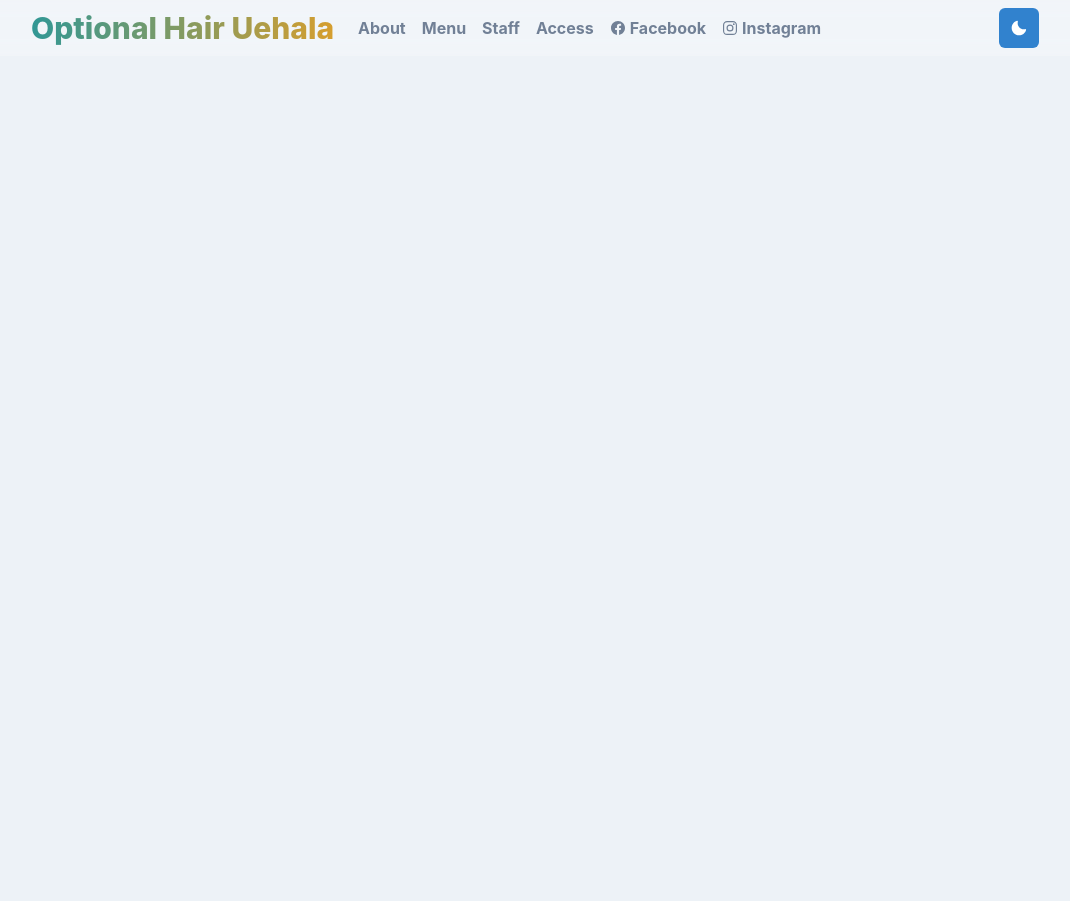
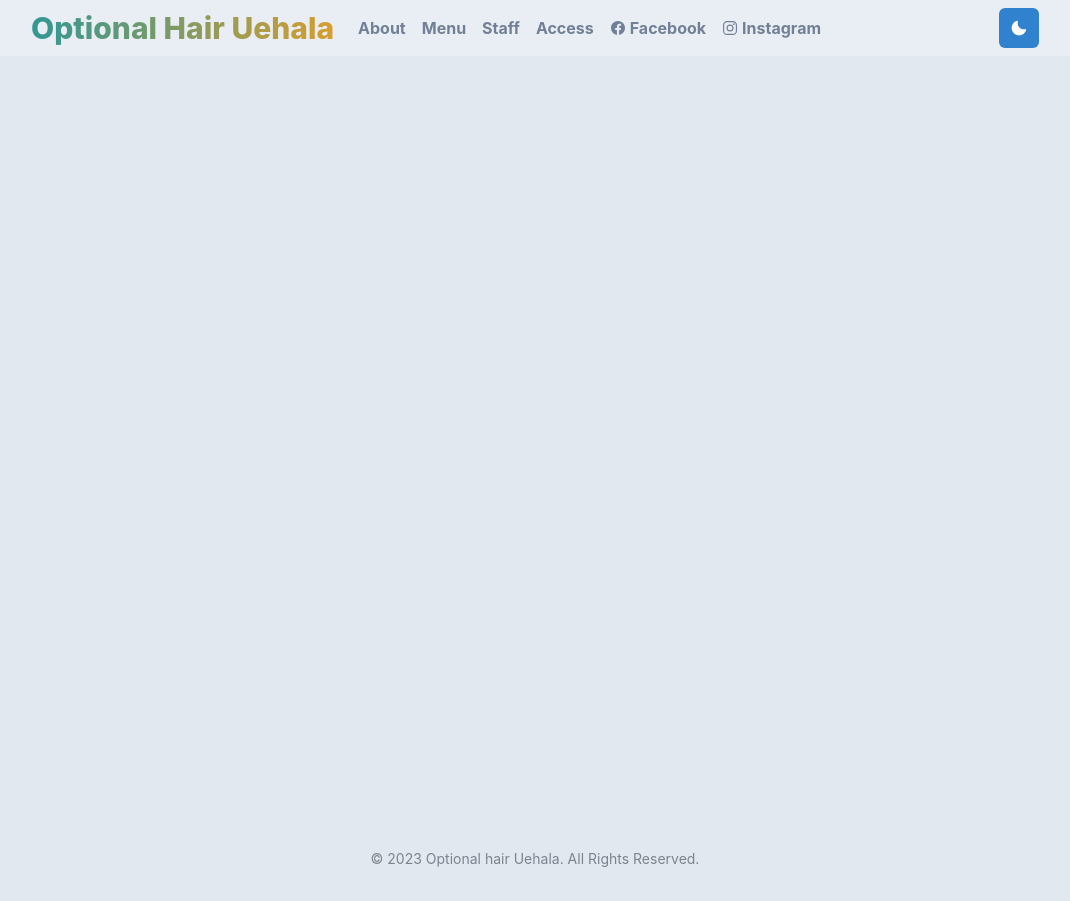
Before and after one commit to Glimmer5/optional_hair_uehala, a Next.js app: page / in a window 1280 px wide. Shown: the whole page, without its empty margins (105-1175 px from the left). Before the commit the page ends 800 px from the top, so only its background shows below. Built offline with nearby package versions, Linux system fonts and the light colour scheme; a web font is replaced by a local one.

Commit message:
[add]footer

```diff
--- a/src/components/footer/index.tsx
+++ b/src/components/footer/index.tsx
@@ -1,5 +1,11 @@
+import { Box } from "@chakra-ui/react";
+
 const Footer: React.FC = () => {
-    return <footer></footer>
-}
+  return (
+    <Box alignItems="center" opacity={0.5} fontSize="sm" textAlign="center">
+      &copy; {new Date().getFullYear()} Optional hair Uehala. All Rights Reserved.
+    </Box>
+  );
+};
 
 export default Footer;
--- a/src/components/layout/index.tsx
+++ b/src/components/layout/index.tsx
@@ -1,17 +1,19 @@
 import Header from "../header";
 import Footer from "../footer";
 
+import { Box } from "@chakra-ui/react";
+
 type LayoutProps = {
-    children: React.ReactNode
-}
+  children: React.ReactNode;
+};
 
 const Layout: React.FC<LayoutProps> = ({ children }) => {
   return (
-    <>
+    <Box as="main" pb={8}>
       <Header />
-      <main>{children}</main>
+      {children}
       <Footer />
-    </>
+    </Box>
   );
 };
 
--- a/src/lib/theme.ts
+++ b/src/lib/theme.ts
@@ -5,7 +5,7 @@ import type { StyleFunctionProps } from '@chakra-ui/styled-system';
 const styles = {
     global: (props: StyleFunctionProps) => ({
         body: {
-            bg: mode("gray.100", "gray.700")(props)
+            bg: mode("gray.200", "gray.700")(props)
         }
     })
 }
--- a/src/pages/index.tsx
+++ b/src/pages/index.tsx
@@ -1,9 +1,11 @@
-import { VStack } from "@chakra-ui/react";
+import { Container, Box } from "@chakra-ui/react";
 
 const Home: React.FC = () => {
   return (
-    <VStack alignItems={{ sm: "center", md: "center", lg: "start" }}>
-    </VStack>
+
+    <Container mb={6} p={3}>
+      <Box h="100vh"></Box>
+    </Container>
   );
 };
 
```
